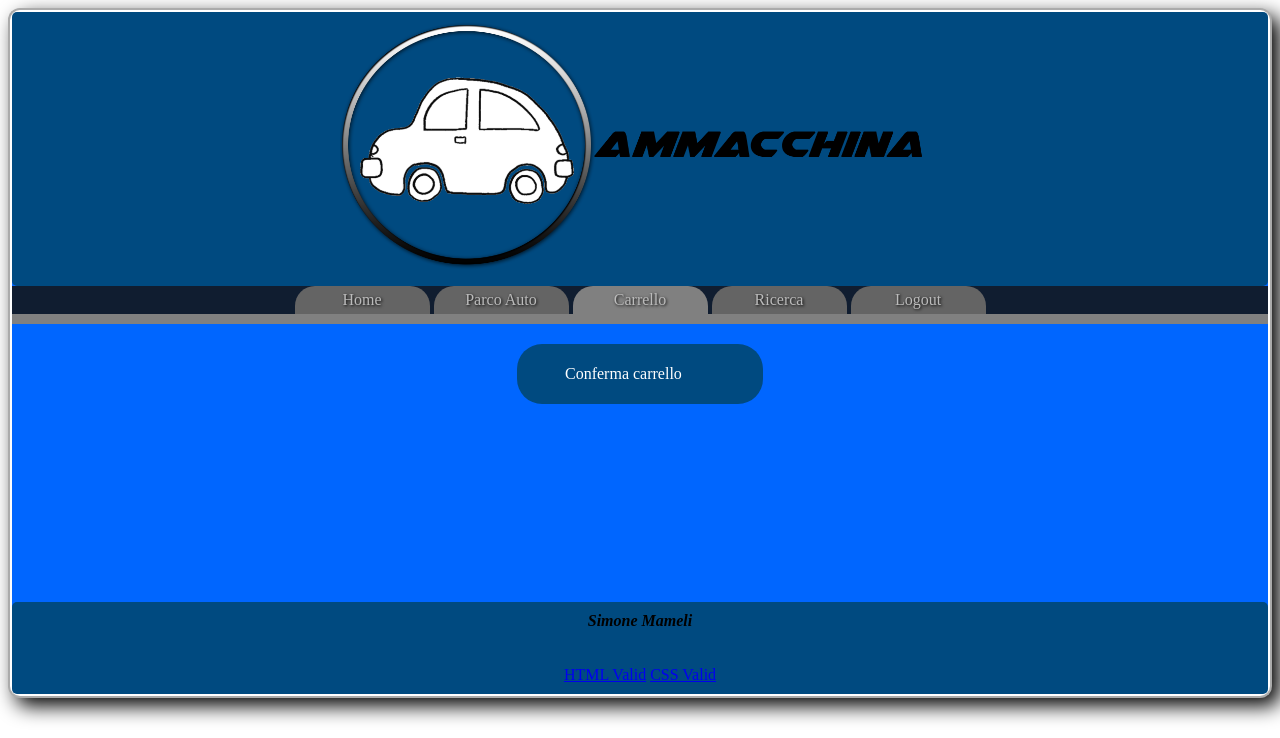
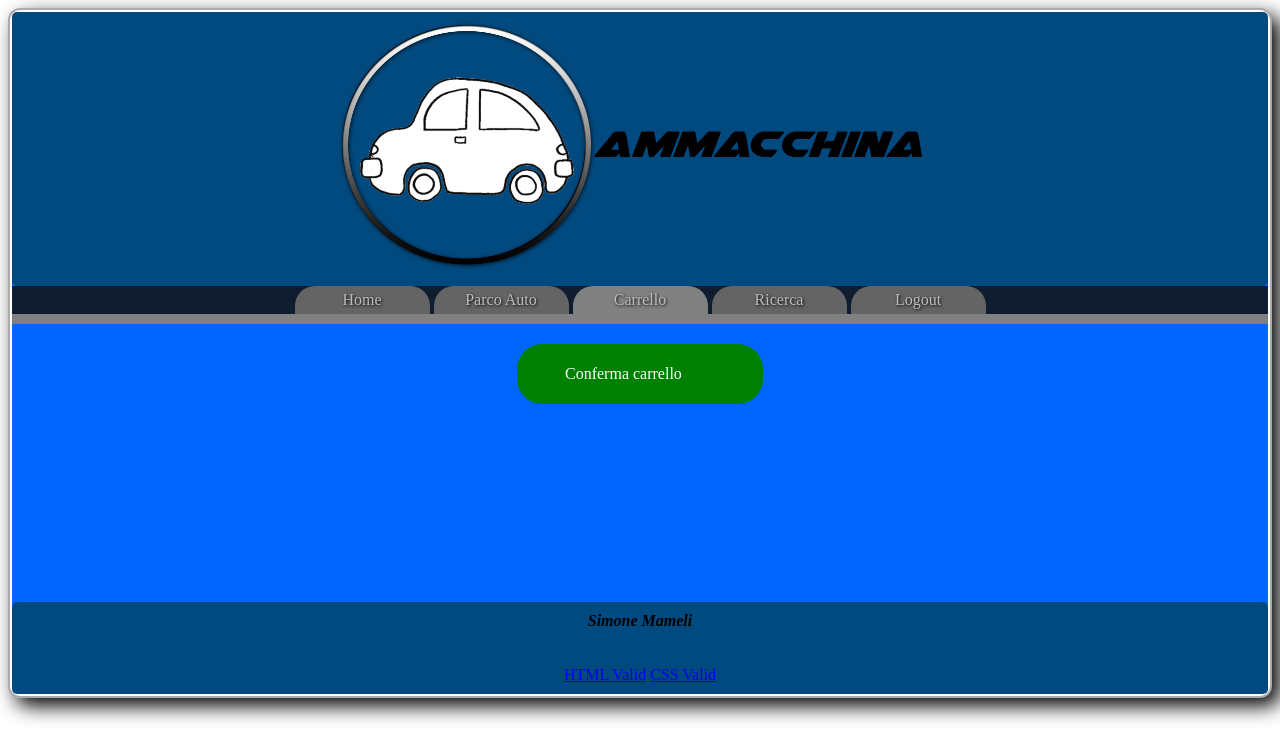
Before and after one commit to simolayton/ammacchina, a PHP site: page /php/cliente/carrello.php in a window 1280 px wide. Shown: the top 738 px of the page. Run offline with PHP 8.4, Linux system fonts and the light colour scheme; data that the repository does not hold is empty.

Commit message:
Update carrello.php

```diff
--- a/php/cliente/carrello.php
+++ b/php/cliente/carrello.php
@@ -94,7 +94,7 @@
                             }
                             ?>
 
-                            <a href="https://www.paypal.com/it/webapps/mpp/home" id="button" style=”background-color:green”>Conferma carrello</a></td>
+                            <a href="https://www.paypal.com/it/webapps/mpp/home" id="button" style="background-color:green">Conferma carrello</a></td>
 
 
 
```
